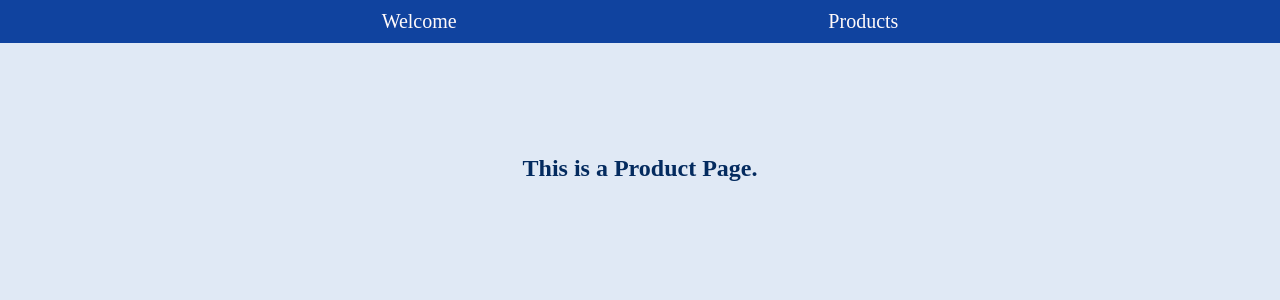
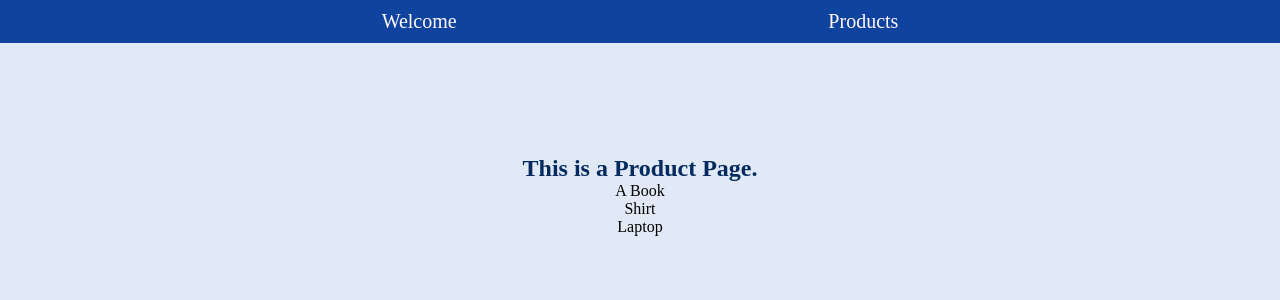
Before and after one commit to CoolShivas/React_Router_Version-5, a React (Vite) app in the folder react_router_v5/: page /products in a window 1280 px wide. Shown: the top 300 px of the page. Built offline with nearby package versions, Linux system fonts and the light colour scheme.

Commit message:
Use_of_Exact_and_Switch_in_ReactRouter

```diff
--- a/react_router_v5/src/App.jsx
+++ b/react_router_v5/src/App.jsx
@@ -2,7 +2,7 @@ import ProductDetails from "./pages/ProductDetails";
 import MainHeader from "./components/Header/MainHeader";
 import ProductPage from "./pages/ProductPage";
 import WelcomePage from "./pages/WelcomePage";
-import { Route } from "react-router-dom";
+import { Route, Switch } from "react-router-dom";
 // import Navbar from "./components/Header/Navbar";
 // import AppName from "./components/AppName";
 
@@ -15,15 +15,17 @@ function App() {
       </header>
       <main>
         {/* Starting of URL by writing http://localhost:5173/welcome */}
-         <Route path="/welcome">
+        <Switch>
+          <Route exact path="/welcome">
             <WelcomePage></WelcomePage>
           </Route>
-        <Route path="/products">
+          <Route exact path="/products">
             <ProductPage></ProductPage>
           </Route>
-        <Route path="/product-details/:productId">
+          <Route path="/products/:productId">
             <ProductDetails></ProductDetails>
           </Route>
+        </Switch>
 
         {/* Ending of URL */}
       </main>
@@ -34,7 +36,6 @@ function App() {
 
 export default App;
 
-
 // // our-domain.com/welcome -> Welcome Component
 // // our-domain.com/product -> Product Component
 // // our-domain.com/product-details/:productId -> anything
--- a/react_router_v5/src/pages/ProductPage.jsx
+++ b/react_router_v5/src/pages/ProductPage.jsx
@@ -2,7 +2,14 @@
 
 const ProductPage = () => {
   return (
-    <h2> This is a Product Page. </h2>
+    <section>
+      <h2> This is a Product Page. </h2>
+      <ul>
+        <li> A Book </li>
+        <li> Shirt </li>
+        <li> Laptop </li>
+      </ul>
+    </section>
   )
 }
 
```
Lines whose indentation alone changed are shown as unchanged.
